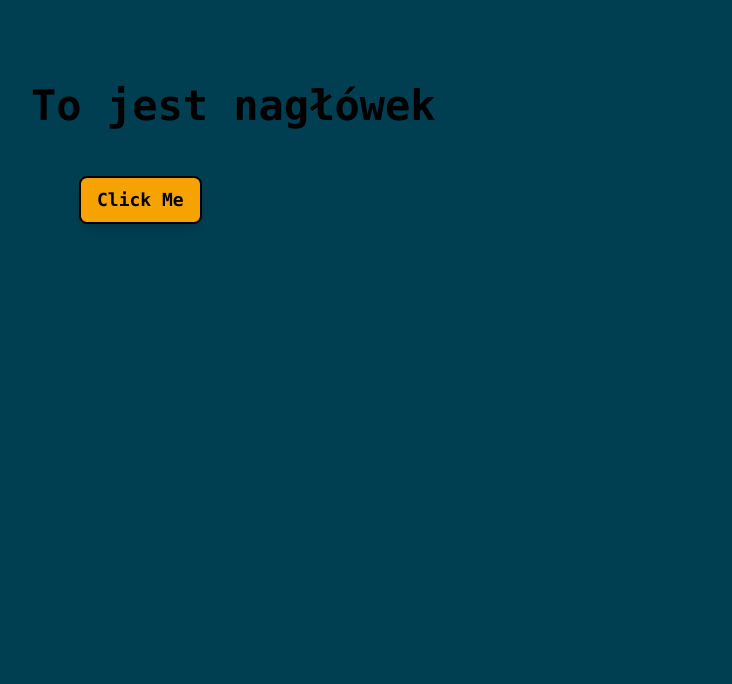
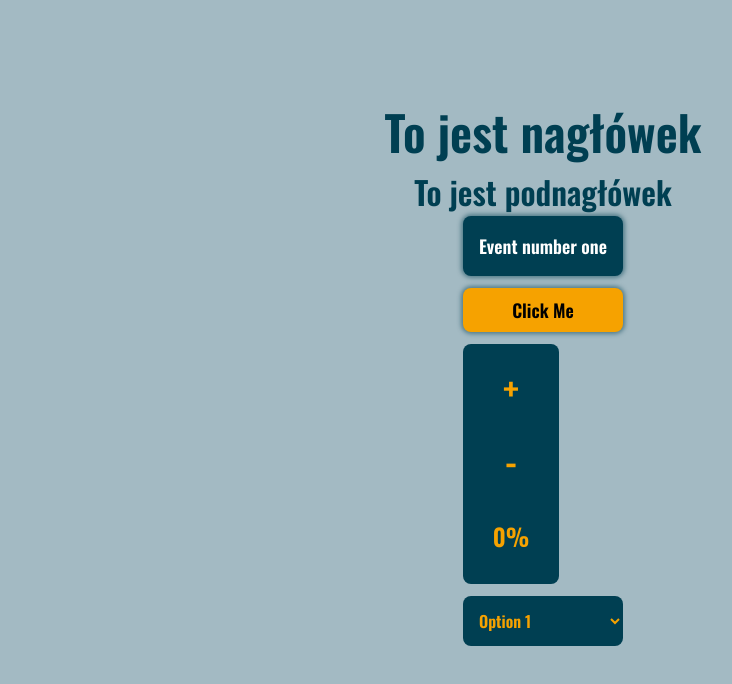
Before and after one commit to Spolka-Zlo/D17Map-Frontend, a Next.js app: page / in a window 1280 px wide. Shown: the top 684 px of the page, without its empty margins (97-829 px from the left). Built offline with nearby package versions, Linux system fonts and the light colour scheme.

Commit message:
shared components added - v0.1

```diff
--- a/src/app/globals.css
+++ b/src/app/globals.css
@@ -3,10 +3,16 @@
 @tailwind utilities;
 
 body {
-  background-color: #003f52;
+  @apply bg-mapGrey;
 }
 
 h1 {
   font-size: 3em;
   font-weight: bolder;
+  @apply text-primary;
 }
+h2 {
+  font-size: 2em;
+  font-weight: bolder;
+  @apply text-primary;
+}
--- a/src/app/layout.tsx
+++ b/src/app/layout.tsx
@@ -1,8 +1,11 @@
 import type { Metadata } from "next";
-import { Inter } from "next/font/google";
+import { Oswald } from "next/font/google";
 import "./globals.css";
 
-const inter = Inter({ subsets: ["latin"] });
+export const oswald = Oswald({
+  subsets: ["latin"],
+  weight: "600",
+});
 
 export const metadata: Metadata = {
   title: "Create Next App",
@@ -16,7 +19,7 @@ export default function RootLayout({
 }>) {
   return (
     <html lang="en">
-      <body className={inter.className}>{children}</body>
+      <body className={oswald.className}>{children}</body>
     </html>
   );
 }
--- a/src/app/page.tsx
+++ b/src/app/page.tsx
@@ -1,14 +1,29 @@
 "use client";
 import { OrangeButton } from "@/components/OrangeButton";
 import Image from "next/image";
+import { oswald } from "./layout";
+import { ListElement } from "@/components/ListElement";
+import { ResizeViewElement } from "@/components/ResizeViewElement";
+import { useState } from "react";
+import { Dropdown } from "@/components/Dropdown";
 
 export default function Home() {
+  const [value, setValue] = useState(0);
+  const [selected, setSelected] = useState("Option 1");
   return (
-    <main className="flex min-h-screen flex-col items-center justify-between p-24">
-      <div className="z-10 w-full max-w-5xl items-center justify-between font-mono text-sm lg:flex">
+    <main className="p-24">
+      <div className="flex flex-col w-full items-center justify-between">
         <h1>To jest nagłówek</h1>
-        <div className="absolute z-10 top-44 left-44 w-36 h-32">
+        <h2>To jest podnagłówek</h2>
+        <div className=" flex flex-col justify-center gap-3">
+          <ListElement text="Event number one" onClick={() => {}} />
           <OrangeButton text="Click Me" onClick={() => {}} />
+          <ResizeViewElement value={value} setValue={setValue} />
+          <Dropdown
+            options={["Option 1", "Option 2", "Option 3"]}
+            selected={selected}
+            setSelected={setSelected}
+          />
         </div>
       </div>
     </main>
--- /dev/null
+++ b/src/components/Dropdown.tsx
@@ -0,0 +1,27 @@
+import { Dispatch, SetStateAction } from "react";
+
+type DropdownProps = {
+  options: string[];
+  selected: string;
+  setSelected: Dispatch<SetStateAction<string>>;
+};
+
+export function Dropdown({ options, selected, setSelected }: DropdownProps) {
+  return (
+    <select
+      value={selected}
+      onChange={(e) => setSelected(e.target.value)}
+      className="p-3 bg-primary text-secondary rounded-lg focus:ring-2 focus:ring-secondary focus:ring-opacity-50 cursor-pointer"
+    >
+      {options.map((option) => (
+        <option
+          key={option}
+          value={option}
+          className="rounded-lg m-2 focus:bg-secondary"
+        >
+          {option}
+        </option>
+      ))}
+    </select>
+  );
+}
--- /dev/null
+++ b/src/components/ListElement.tsx
@@ -0,0 +1,20 @@
+import { twMerge } from "tailwind-merge";
+
+type ListElementProps = {
+  text: string;
+  onClick?: () => void;
+};
+
+export function ListElement({ text, onClick }: ListElementProps) {
+  return (
+    <div
+      className={twMerge(
+        "p-4 bg-primary rounded-lg shadow-blueShadow",
+        onClick && "cursor-pointer hover:shadow-listHoverShadow"
+      )}
+      onClick={onClick}
+    >
+      <span className="text-lg text-white font-extrabold">{text}</span>
+    </div>
+  );
+}
--- a/src/components/OrangeButton.tsx
+++ b/src/components/OrangeButton.tsx
@@ -1,22 +1,30 @@
-import { ButtonInterface } from "@/types-interfaces/ButtonInterface";
+import { ButtonHTMLAttributes } from "react";
 import { twMerge } from "tailwind-merge";
+
+export interface ButtonProps extends ButtonHTMLAttributes<HTMLButtonElement> {
+  text: string;
+  textClassName?: string;
+}
 
 export function OrangeButton({
   text,
   className,
   textClassName,
+  type = "button",
   onClick,
-}: ButtonInterface) {
+  ...rest
+}: ButtonProps) {
   return (
     <button
       className={twMerge(
-        "px-4 py-2 text-black border-2 border-black bg-secondary rounded-lg shadow-lg hover:shadow-xl hover:bg-mapGrey",
+        "px-4 py-2 bg-secondary text-black hover:text-secondary rounded-lg shadow-blueShadow hover:shadow-buttonHoverShadow hover:bg-primary",
         className
       )}
-      type="button"
+      type={type}
       onClick={onClick}
+      {...rest}
     >
-      <span className={twMerge("text-lg font-bold", textClassName)}>
+      <span className={twMerge("text-lg font-extrabold", textClassName)}>
         {text}
       </span>
     </button>
--- /dev/null
+++ b/src/components/ResizeViewElement.tsx
@@ -0,0 +1,38 @@
+import { Dispatch, SetStateAction } from "react";
+import { twMerge } from "tailwind-merge";
+import Image from "next/image";
+
+type ResizeViewElementProps = {
+  value: number;
+  setValue: Dispatch<SetStateAction<number>>;
+  className?: string;
+};
+
+export function ResizeViewElement({
+  value,
+  setValue,
+  className,
+}: ResizeViewElementProps) {
+  return (
+    <div
+      className={twMerge(
+        "bg-primary w-24 flex flex-col items-center justify-between gap-4 rounded-lg text-2xl p-4 h-7, text-secondary",
+        className
+      )}
+    >
+      <button
+        className="py-2 text-4xl"
+        onClick={() => setValue((prev) => (prev < 100 ? prev + 1 : 0))}
+      >
+        +
+      </button>
+      <button
+        className="py-2 text-4xl"
+        onClick={() => setValue((prev) => (prev > 0 ? prev - 1 : 100))}
+      >
+        -
+      </button>
+      <span className="text-center py-4">{value}%</span>
+    </div>
+  );
+}
--- a/src/types-interfaces/ButtonInterface.tsx
+++ /dev/null
@@ -1,6 +0,0 @@
-export interface ButtonInterface {
-  text: string;
-  className?: string;
-  textClassName?: string;
-  onClick: () => void;
-}
--- a/tailwind.config.ts
+++ b/tailwind.config.ts
@@ -18,6 +18,12 @@ const config: Config = {
       primary: "#003F52",
       secondary: "#F6A200",
       mapGrey: "#A3BAC3",
+      white: "#FFFFFF",
+    },
+    boxShadow: {
+      blueShadow: "0px 0px 4px 2px rgba(0, 63, 82, 0.5)",
+      buttonHoverShadow: "0px 0px 4px 2px rgba(246, 162, 0, 0.5)",
+      listHoverShadow: "0px 0px 4px 2px rgba(255, 255, 255, 0.5)",
     },
   },
   plugins: [],
```
Also changed, not shown: public/svg/minus.svg (added), public/svg/plus.svg (added).
